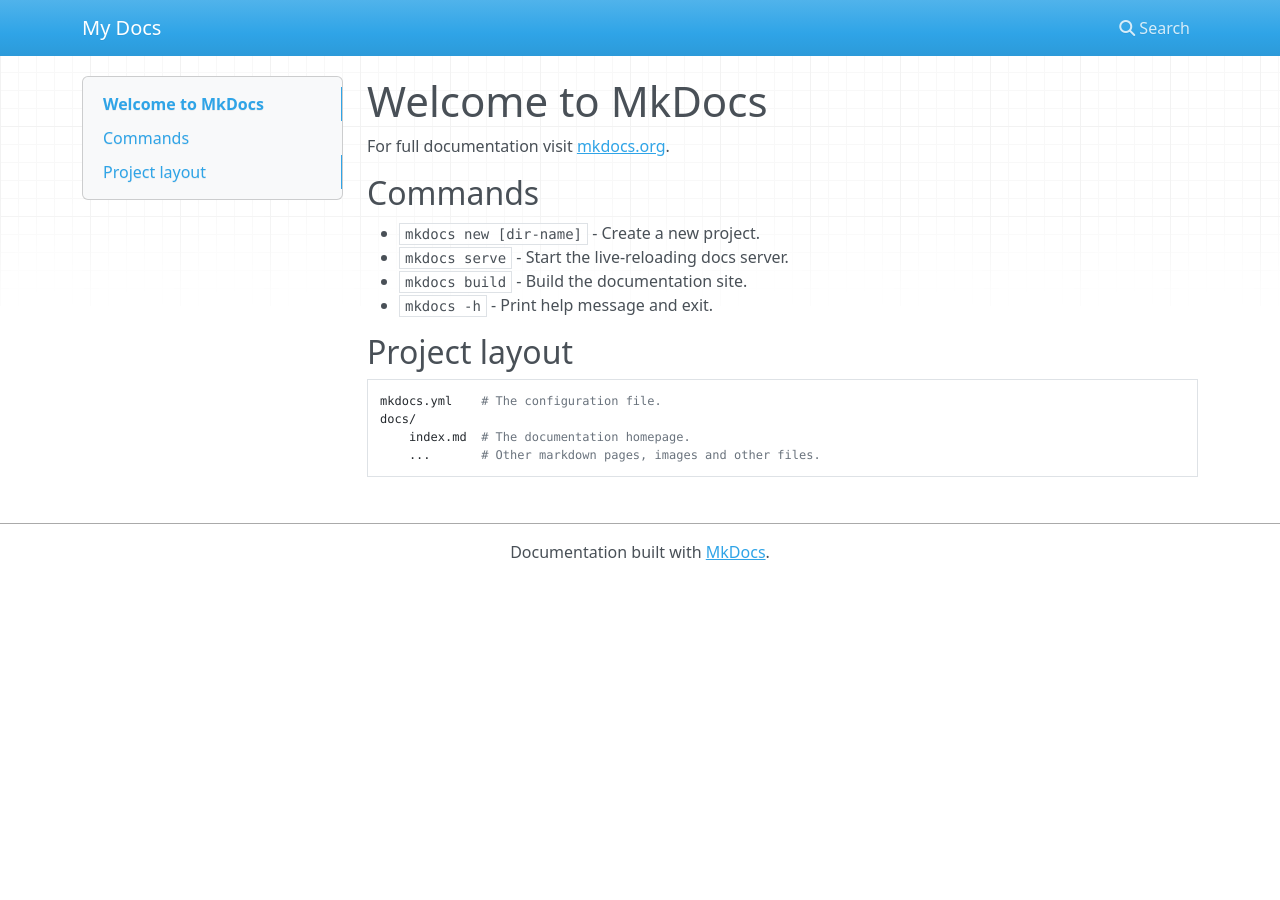
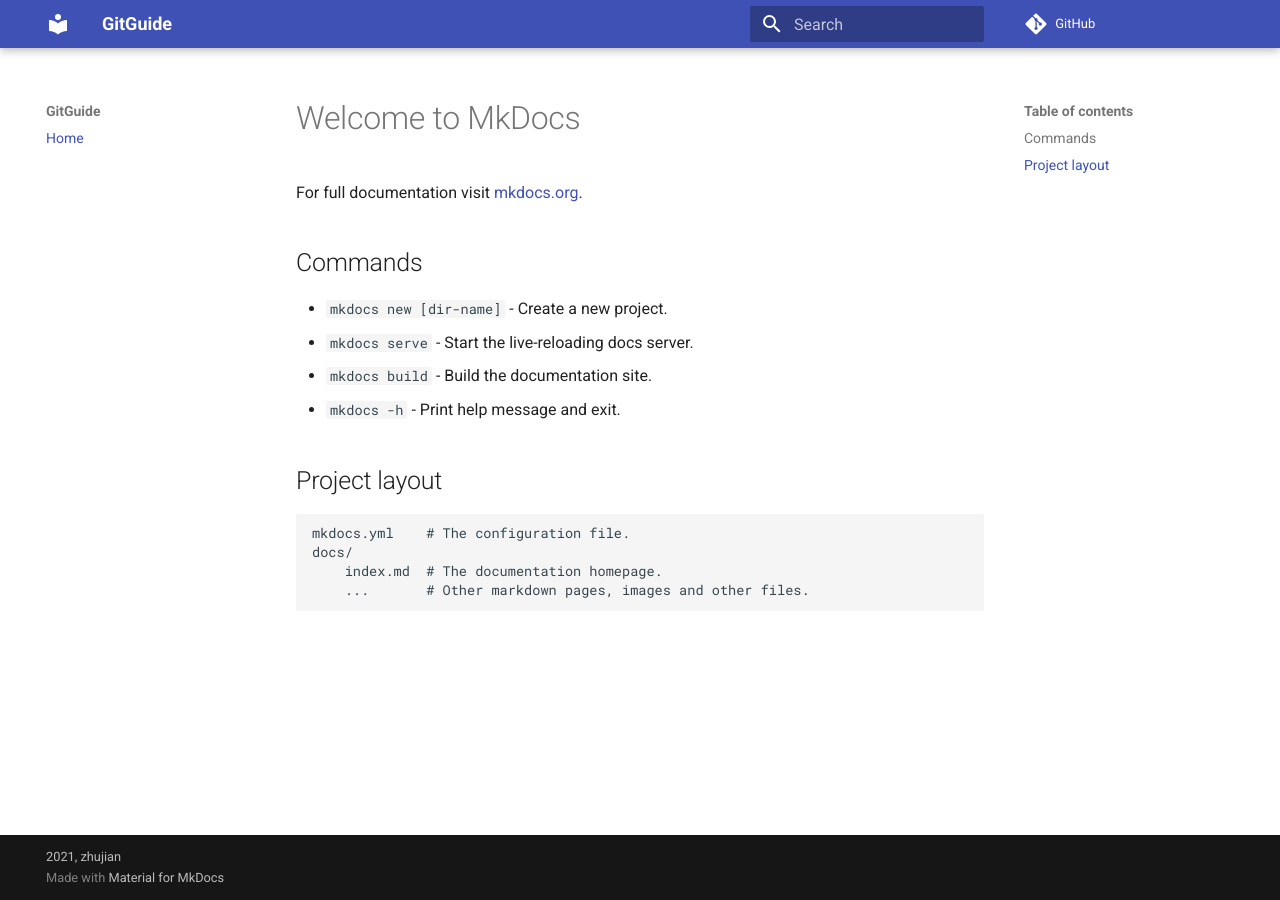
Before and after one commit to ZJDoc/GitGuide, an MkDocs documentation site: the page built from docs/index.md, in a window 1280 px wide. Built offline with MkDocs 1.6.1 and Material for MkDocs 9.7.7, drawn with Linux system fonts in a browser that asks for light colours; nearby versions of some CDN libraries; comment, search, counter and statistics services are not loaded; part of the change alters nothing that is shown.

Commit message:
chore(mkdocs): update repos introduce

```diff
--- a/mkdocs.yml
+++ b/mkdocs.yml
@@ -1 +1,40 @@
-site_name: My Docs
+# 站点名称
+site_name: 'GitGuide'
+# 仓库链接
+repo_url: https://github.com/ZJDoc/GitGuide.git
+# 作者
+site_author: 'zhujian'
+# 版权信息
+copyright: '2021, zhujian'
+# 源文件目录
+docs_dir: 'docs'
+# 生成静态文件目录
+site_dir: 'site'
+# 额外信息
+extra:
+    # 版本号
+    version: 0.1.0
+# 主题
+theme:
+    # name: 'readthedocs'
+    # name: 'mkdocs'
+    name: 'material'
+# markdown扩展
+markdown_extensions:
+  # 参考[MathJax](https://squidfunk.github.io/mkdocs-material/reference/mathjax/)，支持数学公式渲染
+  - pymdownx.arithmatex:
+      generic: true
+    # 参考[Icons + Emojis](https://squidfunk.github.io/mkdocs-material/reference/icons-emojis/)，执行Markdown Emoji
+  - pymdownx.emoji:
+      emoji_index: !!python/name:materialx.emoji.twemoji
+      emoji_generator: !!python/name:materialx.emoji.to_svg
+
+# mathjax
+extra_javascript:
+  - javascripts/config.js
+  - https://polyfill.io/v3/polyfill.min.js?features=es6
+  - https://cdn.jsdelivr.net/npm/mathjax@3/es5/tex-mml-chtml.js
+
+# 导航
+nav:
+    - Home: index.md
```
